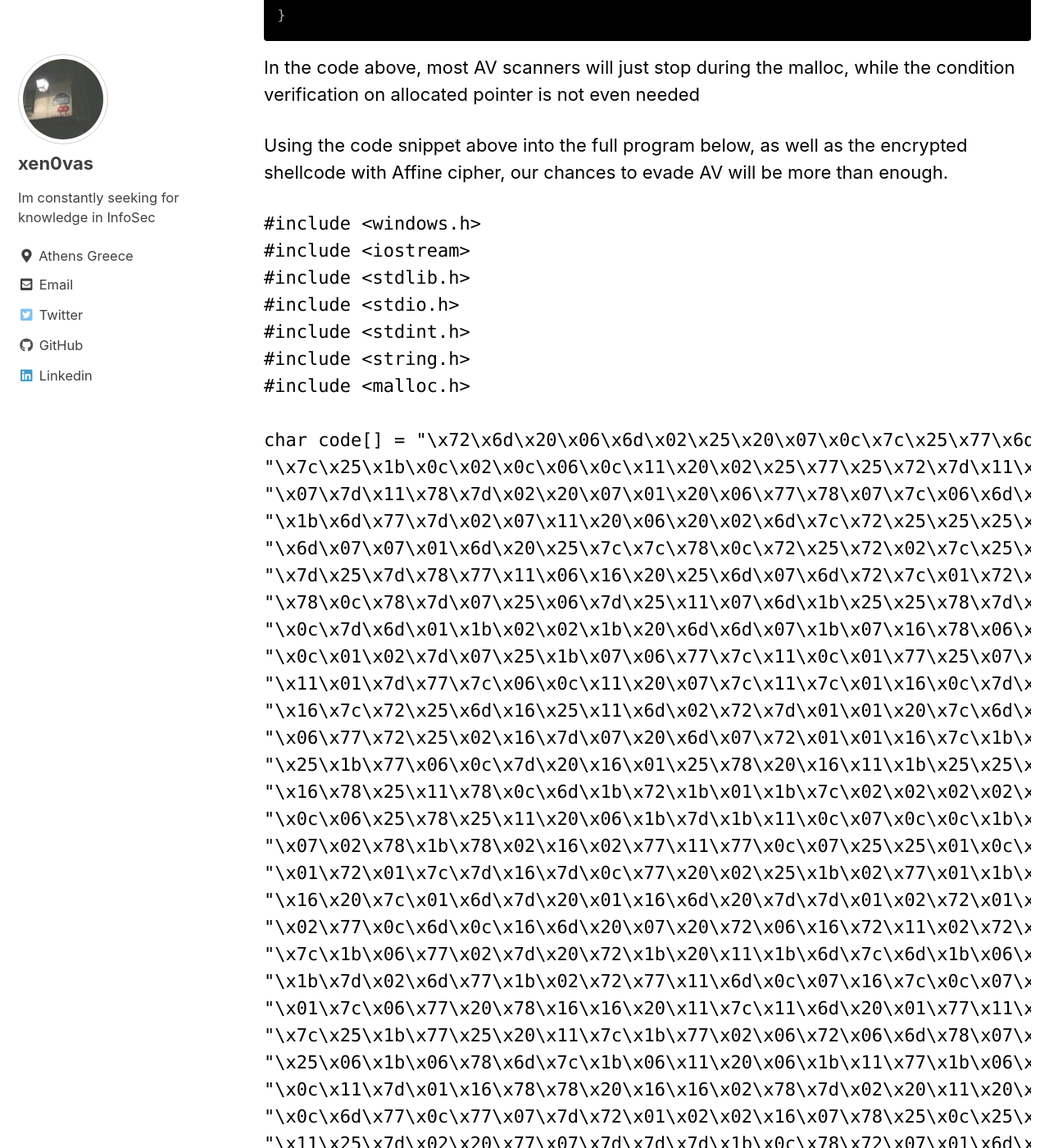
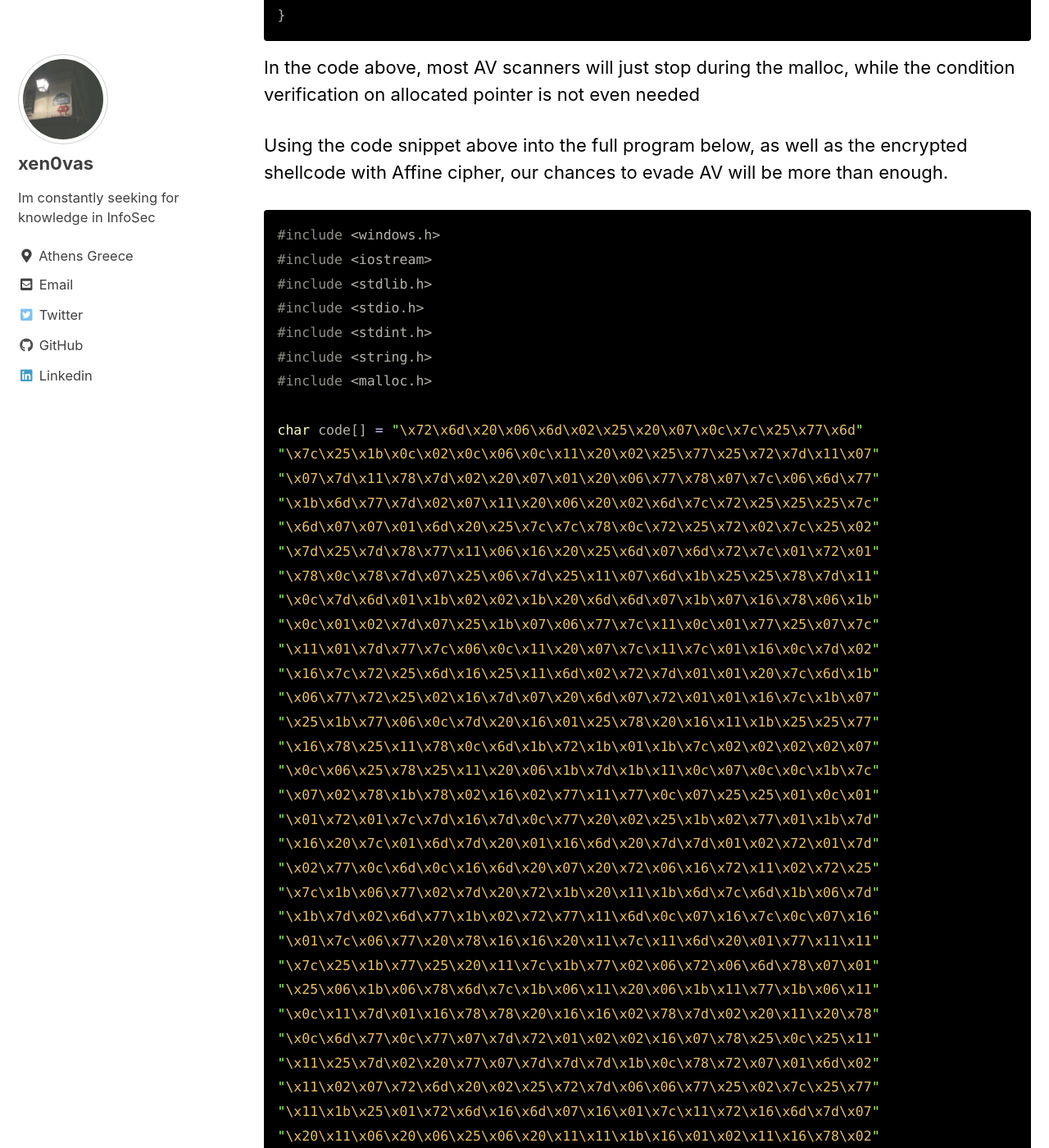
Before and after one commit to xen0vas/xen0vas.github.io, a Jekyll site: the page built from _posts/2021-03-09-antivirus-evasion-kaspersky-endpoint-security-bypass-using-a-fully-undetectable-cryptor.md, in a window 1280 px wide and 1400 px high, scrolled down 12081 px. Shown: the whole window at 82% size. Built offline with Jekyll 4.4.1, drawn with Linux system fonts in a browser that asks for light colours; cached includes are drawn as plain includes; some of the changed text lies outside the part shown.

Commit message:
Antivirus Evasion - FUD Cryptor

````diff
--- a/_posts/2021-03-09-antivirus-evasion-kaspersky-endpoint-security-bypass-using-a-fully-undetectable-cryptor.md
+++ b/_posts/2021-03-09-antivirus-evasion-kaspersky-endpoint-security-bypass-using-a-fully-undetectable-cryptor.md
@@ -150,7 +150,7 @@
 <!-- wp:preformatted -->
 
 <pre style="color: white;background: #000000;border: 1px solid #ddd;border-left: 3px solid #f36d33;page-break-inside: avoid;font-family: Courier New;font-size: 16px;line-height: 1.6;margin-bottom: 1.6em;max-width: 100%;padding: 1em 1.5em;display: block;white-space: pre-wrap;white-space: -moz-pre-wrap;white-space: -pre-wrap;white-space: -o-pre-wrap;word-wrap: break-word;">
-y = (x \* ((1 \<\< 2) + 1) + 8) & ((32 \<\< 2) - 1)
+y = (x * ((1 << 2) + 1) + 8) & ((32 << 2) - 1)
 </pre>
 
 <!-- /wp:preformatted -->
@@ -164,7 +164,7 @@
 <!-- wp:preformatted -->
 
 <pre style="color: white;background: #000000;border: 1px solid #ddd;border-left: 3px solid #f36d33;page-break-inside: avoid;font-family: Courier New;font-size: 16px;line-height: 1.6;margin-bottom: 1.6em;max-width: 100%;padding: 1em 1.5em;display: block;white-space: pre-wrap;white-space: -moz-pre-wrap;white-space: -pre-wrap;white-space: -o-pre-wrap;word-wrap: break-word;">
-x = (y1 - 8) \* ((18 \<\< 2) + 5) & ((32 \<\< 2) - 1);
+x = (y1 - 8) * ((18 << 2) + 5) & ((32 << 2) - 1);
 </pre>
 
 <!-- /wp:preformatted -->
@@ -392,7 +392,7 @@
 
 <!-- wp:preformatted -->
 
-```C
+```c
 #include <windows.h>
 #include <iostream>
 #include <stdlib.h>
````
